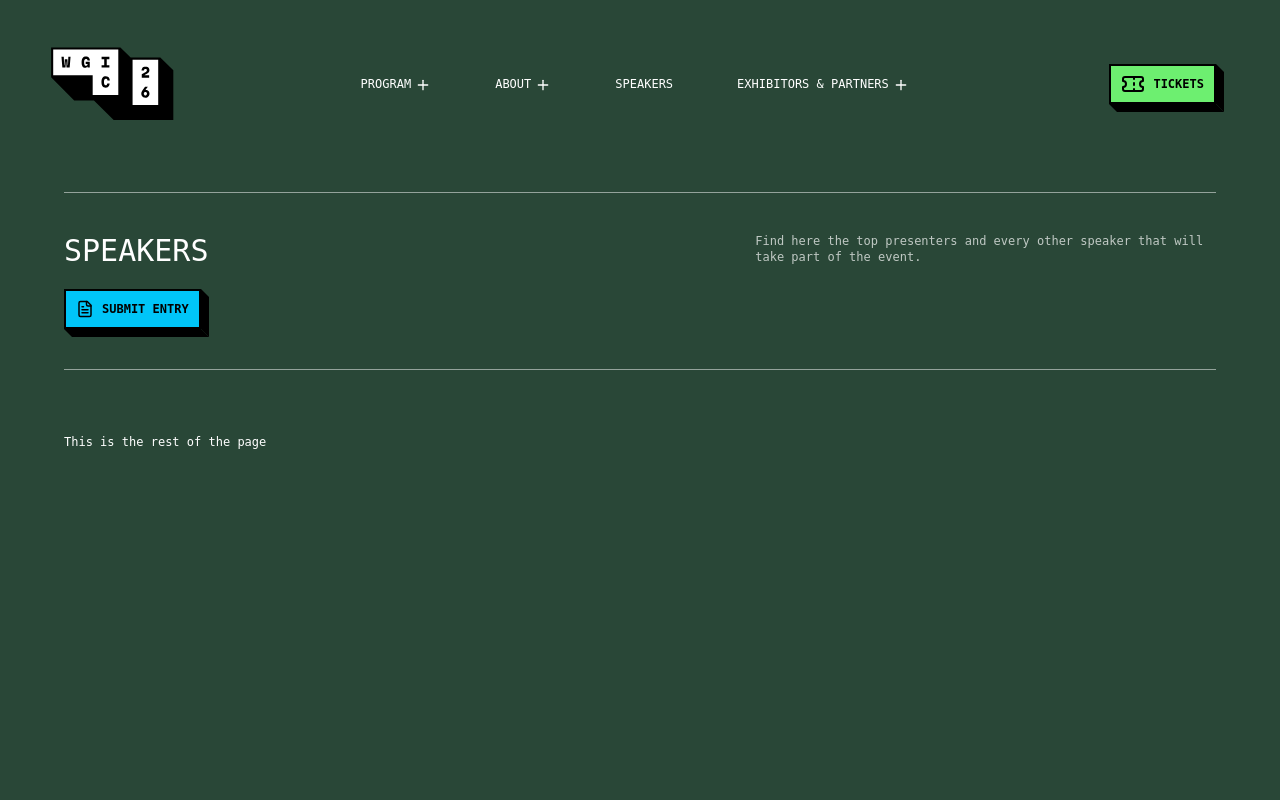
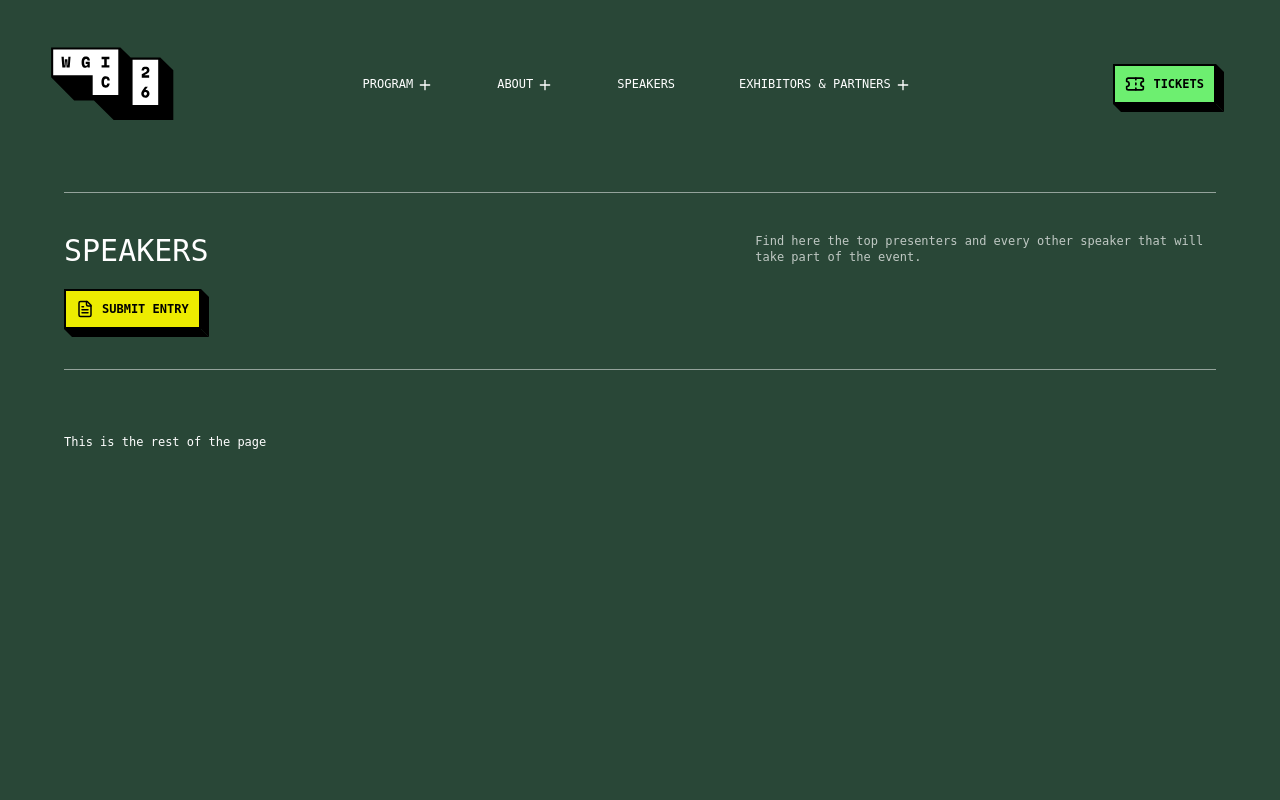
Before and after one commit to jpoblet/wgic26, a Next.js app in the folder landing-wgic26/: page /speakers in a window 1280 px wide. Shown: the top 800 px of the page. Built offline with nearby package versions, Linux system fonts and the light colour scheme.

Commit message:
Countdown error fix + coloured buttons

```diff
--- a/landing-wgic26/src/app/globals.css
+++ b/landing-wgic26/src/app/globals.css
@@ -23,7 +23,10 @@
   --potus: oklch(0.85 0.2034 143.81);
   --mortar: oklch(0.48 0.0162 276.77);
   --cement: oklch(0.9298 0.0072 235.87);
-  --lagoon: oklch(0.75 0.173 219.4);
+  --lagoon: oklch(0.86 0.21 195);
+  --rose: oklch(0.74 0.26 20);
+  --lavanda: oklch(0.83 0.17 300);
+  --canary: oklch(0.91 0.23 110);
   --white: oklch(1 0 0);
   --black: oklch(0 0 0);
 }
@@ -37,6 +40,9 @@
   --color-mortar: var(--mortar);
   --color-cement: var(--cement);
   --color-lagoon: var(--lagoon);
+  --color-rose: var(--rose);
+  --color-lavanda: var(--lavanda);
+  --color-canary: var(--canary);
   --color-white: var(--white);
   --color-black: var(--black);
 }
--- a/landing-wgic26/src/app/program/agenda/page.tsx
+++ b/landing-wgic26/src/app/program/agenda/page.tsx
@@ -11,6 +11,7 @@ const Agenda = () => {
                 buttonUrl="#"
                 buttonText="download pdf"
                 buttonIcon={<Download size={18} />}
+                buttonVariant="blue"
             />
             <section className="w-full justify-start text-xs">
                 This is the rest of the page
--- a/landing-wgic26/src/app/speakers/page.tsx
+++ b/landing-wgic26/src/app/speakers/page.tsx
@@ -10,6 +10,7 @@ const Speakers = () => {
                 buttonText="submit entry"
                 buttonUrl="#"
                 buttonIcon={<FileText size={18} />}
+                buttonVariant="yellow"
             />
             <section className="w-full justify-start text-xs">
                 This is the rest of the page
--- a/landing-wgic26/src/components/Countdown.tsx
+++ b/landing-wgic26/src/components/Countdown.tsx
@@ -1,10 +1,16 @@
 "use client";
-import { useEffect, useState, useMemo, useCallback } from "react";
+import { useEffect, useState, useCallback } from "react";
 
 const Countdown = () => {
-    const targetDate = useMemo(() => new Date("2026-10-27T00:00:00"), []);
+    const [timeLeft, setTimeLeft] = useState({
+        days: 0,
+        hours: 0,
+        minutes: 0,
+        seconds: 0,
+    });
 
     const calculateTimeLeft = useCallback(() => {
+        const targetDate = new Date("2026-10-27T09:00:00");
         const now = new Date();
         const difference = targetDate.getTime() - now.getTime();
 
@@ -14,11 +20,11 @@ const Countdown = () => {
             minutes: Math.floor((difference / (1000 * 60)) % 60),
             seconds: Math.floor((difference / 1000) % 60),
         };
-    }, [targetDate]);
-
-    const [timeLeft, setTimeLeft] = useState(calculateTimeLeft());
+    }, []);
 
     useEffect(() => {
+        setTimeLeft(calculateTimeLeft());
+
         const timer = setInterval(() => {
             setTimeLeft(calculateTimeLeft());
         }, 1000);
--- a/landing-wgic26/src/components/Footer.tsx
+++ b/landing-wgic26/src/components/Footer.tsx
@@ -35,9 +35,20 @@ const Footer = () => {
             <div className="flex flex-col sm:flex-row py-8 px-8 sm:px-6 sm:py-8 lg:py-6 text-white/60 bg-cactus lg:bg-monstera/60 justify-between gap-2 text-[10px]">
                 <div>WGIC 2026 - All rights reserved</div>
                 <div className="flex gap-2 items-end">
-                    Another<a href="http://jordipoblet.com" className="flex gap-1 items-center text-white underline underline-offset-4 decoration-1 decoration-potus lg:no-underline hover:underline hover:underline-offset-4 hover:decoration-1 hover:decoration-potus"><School size={14} />Paesetto</a>creation.
+                    Another
+                    <a
+                        href="http://jordipoblet.com"
+                        target="_blank"
+                        rel="noopener noreferrer"
+                        className="flex gap-1 items-center text-white underline underline-offset-4 decoration-1 decoration-potus lg:no-underline hover:underline hover:underline-offset-4 hover:decoration-1 hover:decoration-potus"
+                    >
+                        <School size={14} />
+                        Paesetto
+                    </a>
+                    creation.
                 </div>
             </div>
+
 
         </footer>
     );
--- a/landing-wgic26/src/components/Navigation.tsx
+++ b/landing-wgic26/src/components/Navigation.tsx
@@ -25,8 +25,6 @@ import {
 import {
   Sheet,
   SheetContent,
-  // SheetHeader,
-  // SheetTitle,
   SheetTrigger,
 } from "@/components/ui/sheet";
 
@@ -128,7 +126,7 @@ const Navigation = ({
             </NavigationMenuList>
           </NavigationMenu>
           <Button asChild variant={"default"}>
-            <a href={actions.button.url}><Ticket />{actions.button.title}</a>
+            <a href={actions.button.url}><Ticket size={20} />{actions.button.title}</a>
           </Button>
         </div>
 
@@ -145,7 +143,7 @@ const Navigation = ({
           </Link>
           <div className="flex gap-3 sm:gap-2">
             <Button asChild variant={"default"} size="lg" className="hidden sm:flex">
-              <a href={actions.button.url}><Ticket />{actions.button.title}</a>
+              <a href={actions.button.url}><Ticket size={24} />{actions.button.title}</a>
             </Button>
             <Button className="sm:hidden" variant="default" size="icon">
               <Ticket />
@@ -157,9 +155,6 @@ const Navigation = ({
                 </Button>
               </SheetTrigger>
               <SheetContent className="overflow-y-auto bg-cactus/50 backdrop-blur-xl rounded-3xl text-white border-1 border-white/8 m-6 pt-32 pb-16 px-10 sm:px-20 md:px-40 w-[calc(100%-24px*2)] h-[calc(100%-24px*2)] sm:max-w-full">
-                {/* <SheetHeader>
-                  <SheetTitle />
-                </SheetHeader> */}
                 <div className="flex flex-col gap-6 justify-between h-full">
                   <Accordion
                     type="multiple"
@@ -169,7 +164,7 @@ const Navigation = ({
                   </Accordion>
                   <div className="flex flex-col gap-3 items-center">
                     <Button asChild size={"lg"}>
-                      <a href={actions.button.url}><Ticket />{actions.button.title}</a>
+                      <a href={actions.button.url}><Ticket size={24} />{actions.button.title}</a>
                     </Button>
                   </div>
                 </div>
--- a/landing-wgic26/src/components/PageHeader.tsx
+++ b/landing-wgic26/src/components/PageHeader.tsx
@@ -10,6 +10,7 @@ interface PageHeaderProps {
     buttonText?: string
     buttonUrl?: string
     buttonIcon?: React.ReactNode
+    buttonVariant?: "blue" | "yellow" | "red" | "purple" | "inverse" | "secondary" | "default"
 }
 
 const PageHeader: React.FC<PageHeaderProps> = ({
@@ -19,6 +20,7 @@ const PageHeader: React.FC<PageHeaderProps> = ({
     buttonText,
     buttonUrl,
     buttonIcon,
+    buttonVariant = "yellow", // Default to "yellow" if none is provided
 }) => {
     const showButton = buttonText && buttonUrl
 
@@ -30,7 +32,7 @@ const PageHeader: React.FC<PageHeaderProps> = ({
                         {section}/
                     </div>
                 )}
-                <div className="flex flex-col sm:flex-row gap-10 lg:gap-0 items-start justify-between w-full">
+                <div className="flex flex-col sm:flex-row gap-8 lg:gap-0 items-start justify-between w-full">
                     <div className="flex flex-col gap-5 w-full">
                         <div className="text-4xl lg:text-3xl uppercase text-white w-full">
                             {title}
@@ -43,8 +45,8 @@ const PageHeader: React.FC<PageHeaderProps> = ({
                                 rel="noopener noreferrer"
                                 download
                             >
-                                <Button variant="blue">
-                                    {buttonIcon || <Download size={18} />} {buttonText}
+                                <Button variant={buttonVariant}>
+                                    {buttonIcon || <Download size={20} />} {buttonText}
                                 </Button>
                             </Link>
                         )}
--- a/landing-wgic26/src/components/ui/button.tsx
+++ b/landing-wgic26/src/components/ui/button.tsx
@@ -12,6 +12,10 @@ const buttonBase = cva(
         secondary: "bg-white text-black shadow-[inset_0px_0px_0px_2px_black]",
         inverse: "bg-black text-white shadow-[inset_0px_0px_0px_2px_white]",
         blue: "bg-lagoon text-black shadow-[inset_0px_0px_0px_2px_black]",
+        yellow: "bg-canary text-black shadow-[inset_0px_0px_0px_2px_black]",
+        purple: "bg-lavanda text-black shadow-[inset_0px_0px_0px_2px_black]",
+        red: "bg-rose text-black shadow-[inset_0px_0px_0px_2px_black]",
+
       },
       size: {
         default: "h-10 text-xs px-4 has-[>svg]:px-3",
```
